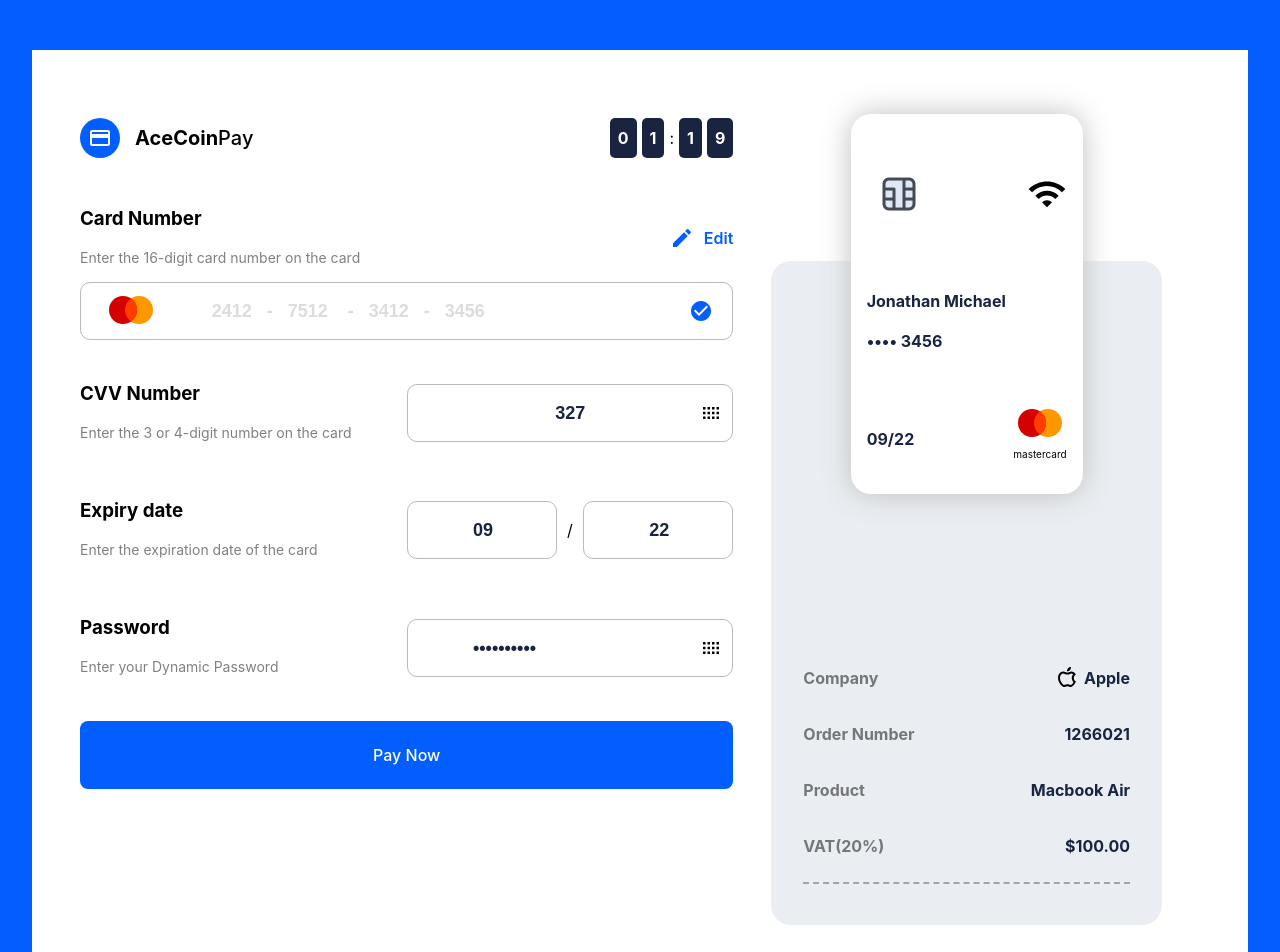
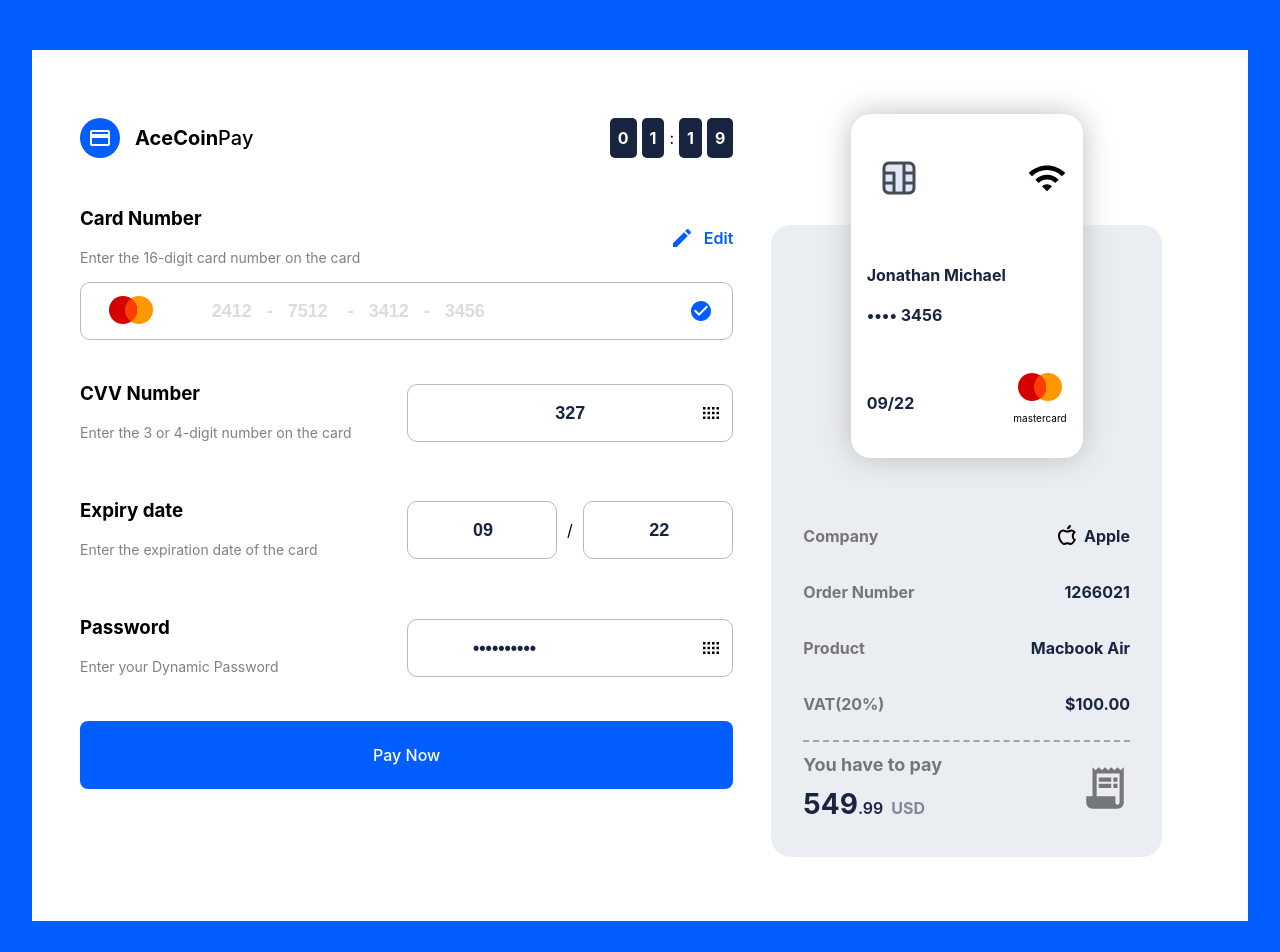
Before and after one commit to mubaraqqq/team-recruit, a React (Vite) app: page / in a window 1280 px wide. Shown: the top 952 px of the page. Built offline with nearby package versions, Linux system fonts and the light colour scheme.

Commit message:
receipt implemented

```diff
--- a/src/App.scss
+++ b/src/App.scss
@@ -91,11 +91,11 @@
 
 .card {
   width: 200px;
-  height: 300px;
+  height: 280px;
   background-color: #ffffff;
   border-radius: 20px;
   box-shadow: 0px 0px 30px rgb(190, 190, 190);
-  padding: 3em 1em 2em;
+  padding: 2em 1em 2em;
   position: relative;
   z-index: 5;
 
@@ -115,12 +115,9 @@
   background-color: #eaeef2;
   width: 70%;
   height: 600px;
-  //   border-top-left-radius: 20px;
-  //   border-top-right-radius: 20px;
   border-radius: 20px;
-  padding: 2em;
+  padding: 0 2em 2em 2em;
   margin-top: -50%;
-  //   border-bottom: 5px dashed #c3c3c4;
 
   p.detail {
     font-weight: 700;
@@ -139,4 +136,32 @@
     width: 100%;
     opacity: 0.3;
   }
+
+  .receipt-stub {
+    p {
+      margin: 0;
+    }
+
+    p:first-child {
+      font-size: 18px;
+      font-weight: 700;
+      opacity: 0.5;
+    }
+
+    p:last-child {
+      color: #192441;
+      span:first-child {
+        font-size: 28px;
+        font-weight: 700;
+      }
+      span:nth-child(2) {
+        font-weight: 600;
+        margin-right: 0.5em;
+      }
+      span:last-child {
+        font-weight: 700;
+        opacity: 0.5;
+      }
+    }
+  }
 }
--- a/src/components/Receipt.tsx
+++ b/src/components/Receipt.tsx
@@ -1,5 +1,6 @@
 import { Stack } from "@mui/material";
 import apple from "../assets/icons8-apple (1).svg";
+import { ReceiptLong } from "@mui/icons-material";
 
 const Receipt = () => {
   return (
@@ -24,6 +25,17 @@
         <p className="value">$100.00</p>
       </Stack>
       <hr />
+      <Stack direction="row" alignItems="center" justifyContent="space-between">
+        <Stack direction="column" className="receipt-stub" gap="5px">
+          <p>You have to pay</p>
+          <p>
+            <span>549</span>
+            <span>.99</span>
+            <span>USD</span>
+          </p>
+        </Stack>
+        <ReceiptLong sx={{ fontSize: "50px", opacity: "0.5" }} />
+      </Stack>
     </Stack>
   );
 };
```
